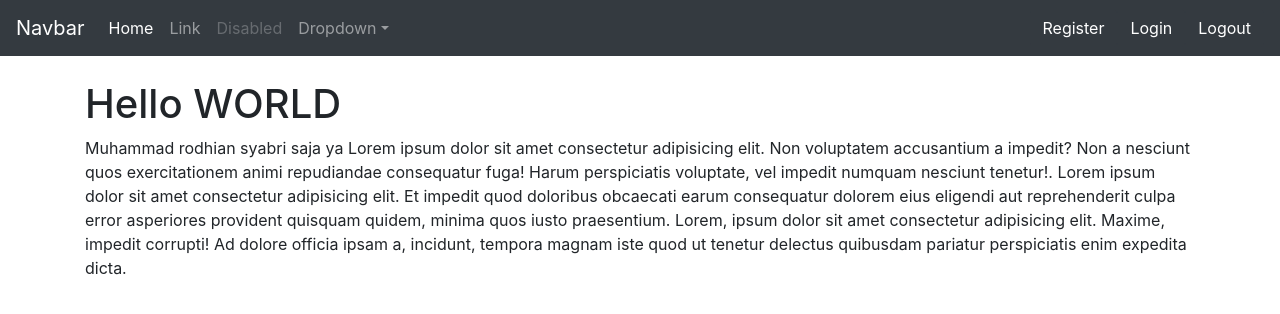
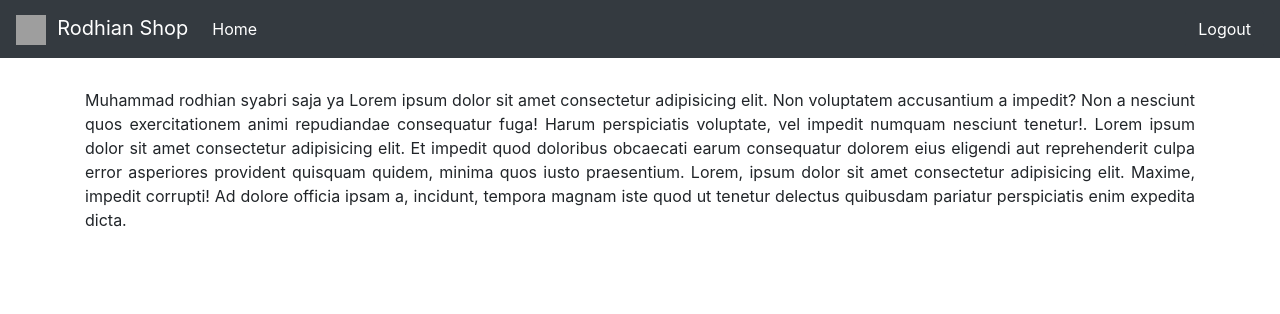
Before and after one commit to rodhian25/ci4, a CodeIgniter 4 app: the page made by app/Views/hello/world.php in a window 1280 px wide. Shown: the top 314 px of the page. Run offline with PHP 8.4 and a stand-in for CodeIgniter, Linux system fonts and the light colour scheme; the template is opened without the code that fills it, so the values that code supplies are empty; some libraries are stand-ins or nearby versions; grey boxes are pictures that could not be loaded.

Commit message:
navbar login dan tidak

```diff
--- a/app/Config/App.php
+++ b/app/Config/App.php
@@ -21,7 +21,7 @@ class App extends BaseConfig
 	| environments.
 	|
 	*/
-	public $baseURL = 'http://localhost:8080';
+	public $baseURL = 'http://localhost:8080/';
 
 
 	/*
--- a/app/Views/hello/world.php
+++ b/app/Views/hello/world.php
@@ -2,8 +2,8 @@
 <?= $this->extend('layout') ?>
 //content
 <?= $this->section('content') ?>
-    <h1>Hello WORLD</h1>
-    <p>Muhammad rodhian syabri saja ya Lorem ipsum dolor sit amet consectetur adipisicing elit. Non voluptatem accusantium a impedit? Non a nesciunt quos exercitationem animi repudiandae consequatur fuga! Harum perspiciatis voluptate, vel impedit numquam nesciunt tenetur!. Lorem ipsum dolor sit amet consectetur adipisicing elit. Et impedit quod doloribus obcaecati earum consequatur dolorem eius eligendi aut reprehenderit culpa error asperiores provident quisquam quidem, minima quos iusto praesentium. Lorem, ipsum dolor sit amet consectetur adipisicing elit. Maxime, impedit corrupti! Ad dolore officia ipsam a, incidunt, tempora magnam iste quod ut tenetur delectus quibusdam pariatur perspiciatis enim expedita dicta.</p>
+    <h1><?php echo session()->get('username')?></h1>
+    <p class="text-justify">Muhammad rodhian syabri saja ya Lorem ipsum dolor sit amet consectetur adipisicing elit. Non voluptatem accusantium a impedit? Non a nesciunt quos exercitationem animi repudiandae consequatur fuga! Harum perspiciatis voluptate, vel impedit numquam nesciunt tenetur!. Lorem ipsum dolor sit amet consectetur adipisicing elit. Et impedit quod doloribus obcaecati earum consequatur dolorem eius eligendi aut reprehenderit culpa error asperiores provident quisquam quidem, minima quos iusto praesentium. Lorem, ipsum dolor sit amet consectetur adipisicing elit. Maxime, impedit corrupti! Ad dolore officia ipsam a, incidunt, tempora magnam iste quod ut tenetur delectus quibusdam pariatur perspiciatis enim expedita dicta.</p>
     <?= $data ?><br/><br/>
     <?php echo session()->get('username')?>
 <?= $this->endSection() ?>
--- a/app/Views/layout.php
+++ b/app/Views/layout.php
@@ -10,7 +10,19 @@
             name="author"
             content="Mark Otto, Jacob Thornton, and Bootstrap contributors">
         <meta name="generator" content="Jekyll v4.0.1">
-        <title>Rodhian</title>
+        <script type='text/javascript'>
+            msg = "Selamat datang";
+            msg = msg + " " +"<?php echo session()->get('username')?>"+" -- "+" ";
+            pos = 0;
+            function scrollMSG() {
+                document.title = msg.substring(pos, msg.length) + msg.substring(0, pos);
+                pos++;
+                if (pos > msg.length)
+                    pos = 0
+                window.setTimeout("scrollMSG()", 200);
+            }
+            scrollMSG();
+        </script>
         <script src="<?= base_url('public/jquery-3.5.1.js') ?>"></script>
         <link
             href="<?= base_url('public/bootstrap/css/bootstrap.min.css') ?>"
--- a/app/Views/navbar.php
+++ b/app/Views/navbar.php
@@ -1,5 +1,8 @@
 <nav class="navbar navbar-expand-md navbar-dark bg-dark fixed-top">
-    <a class="navbar-brand" href="#">Navbar</a>
+    <a class="navbar-brand" href="#">
+      <img src="https://getbootstrap.com/docs/4.3/assets/brand/bootstrap-solid.svg" width="30" height="30" alt="Rodhian Shop">
+      &nbsp;Rodhian Shop
+    </a>
     <button
         class="navbar-toggler"
         type="button"
@@ -11,49 +14,42 @@
         <span class="navbar-toggler-icon"></span>
     </button>
     <div class="collapse navbar-collapse" id="navbarsExampleDefault">
+        <?php if (session()->get('isLoggedIn')):?>
             <ul class="navbar-nav mr-auto">
                 <li class="nav-item active">
                     <a class="nav-link" href="#">Home
                         <span class="sr-only">(current)</span>
                     </a>
                 </li>
+            </ul>
+        <?php else : ?>
+            <ul class="navbar-nav mr-auto">
                 <li class="nav-item">
-                <a class="nav-link" href="#">Link</a>
-            </li>
-            <li class="nav-item">
-                <a class="nav-link disabled" href="#">Disabled</a>
-            </li>
-            <li class="nav-item dropdown">
-                <a class="nav-link dropdown-toggle"
-                   href="http://example.com"
-                   id="dropdown01"
-                   data-toggle="dropdown"
-                   aria-haspopup="true"
-                   aria-expanded="false">Dropdown</a>
-                <div class="dropdown-menu" aria-labelledby="dropdown01">
-                    <a class="dropdown-item" href="#">Action</a>
-                    <a class="dropdown-item" href="#">Another action</a>
-                    <a class="dropdown-item" href="#">Something else here</a>
-                </div>
+                    <a class="nav-link disabled" href="#">
+                    </a>
                 </li>
             </ul>
+        <?php endif ?>
         <div class="form-inline my-2 my-lg-0">
             <ul class="navbar-nav mr-auto">
+                <?php if (session()->get('isLoggedIn')):?>
                 <li class="nav-item">
-                    <a class="btn btn-dark" href="<?= site_url('auth/register')?>">
-                        Register
+                    <a class="btn btn-dark" href="<?= site_url('auth/logout')?>">
+                        Logout
                     </a>
                 </li>
+                <?php else : ?>
                 <li class="nav-item">
                     <a class="btn btn-dark" href="<?= site_url('auth/login')?>">
                         Login
                     </a>
                 </li>
                 <li class="nav-item">
-                    <a class="btn btn-dark" href="<?= site_url('auth/logout')?>">
-                        Logout
+                    <a class="btn btn-dark" href="<?= site_url('auth/register')?>">
+                        Register
                     </a>
                 </li>
+                <?php endif ?>
             </ul>
         </div>
     </div>
```
Lines whose indentation alone changed are shown as unchanged.
